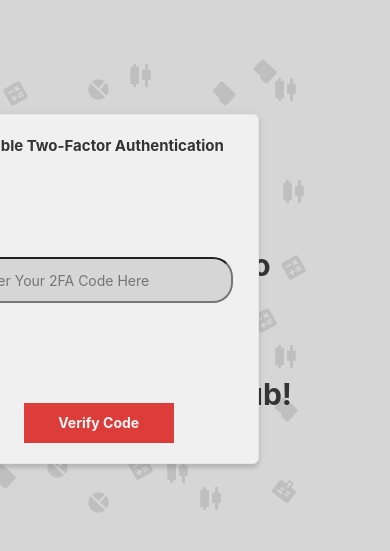
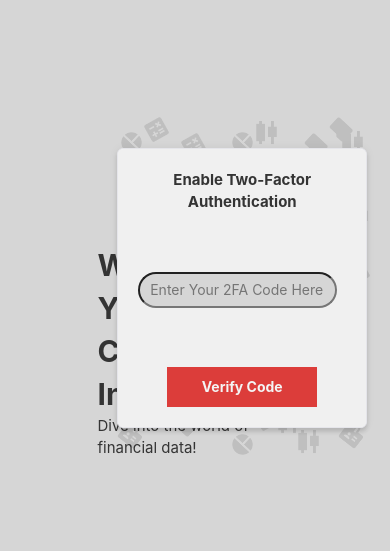
Before and after one commit to VectorNd/StatX, a React (Create React App) app in the folder client/: page /enable2FA in a window 390 px wide. Shown: the part 187-738 px from the top of the page. Built offline with nearby package versions, Linux system fonts and the light colour scheme.

Commit message:
made responsive for tablet and mobiles

```diff
--- a/client/src/app/styles/styles.css
+++ b/client/src/app/styles/styles.css
@@ -528,6 +528,82 @@ body {
 }
 
 
+
+/* Responsive for Tablet Screens */
+@media (max-width: 768px) {
+  .login-container {
+    width: 350px;
+    height: 400px;
+    right: 5%;
+    top: 30%;
+  }
+
+  .login-apps {
+    width: 220px;
+    height: 35px;
+  }
+
+  .flip-button {
+    font-size: 14px;
+  }
+
+  .login-card {
+    width: 280px;
+    height: 300px;
+  }
+}
+
+/* Responsive for Mobile Screens */
+@media (max-width: 480px) {
+  .login-container {
+    width: 280px;
+    height: 360px;
+    right: 2%;
+    top: 35%;
+  }
+
+  .login-apps {
+    width: 180px;
+    height: 30px;
+  }
+
+  .login-card {
+    width: 250px;
+    height: 280px;
+  }
+
+  .flip-button {
+    font-size: 12px;
+  }
+
+  .search-content-container {
+    flex-direction: column;
+  }
+
+  .search-content-container .search-content {
+    width: 180px;
+    height: 25px;
+  }
+
+  .search-page-input {
+    width: 200px;
+  }
+}
+
+/* For fine adjustments */
+.search-company-content-div-heading-content {
+  font-size: 26px;
+}
+
+.search-company-content-div-para-heading {
+  font-size: 14px;
+}
+
+.search-page-input {
+  padding: 8px;
+}
+
+
 .search-modal-body {
   display: flex;
   justify-content: center;
```
